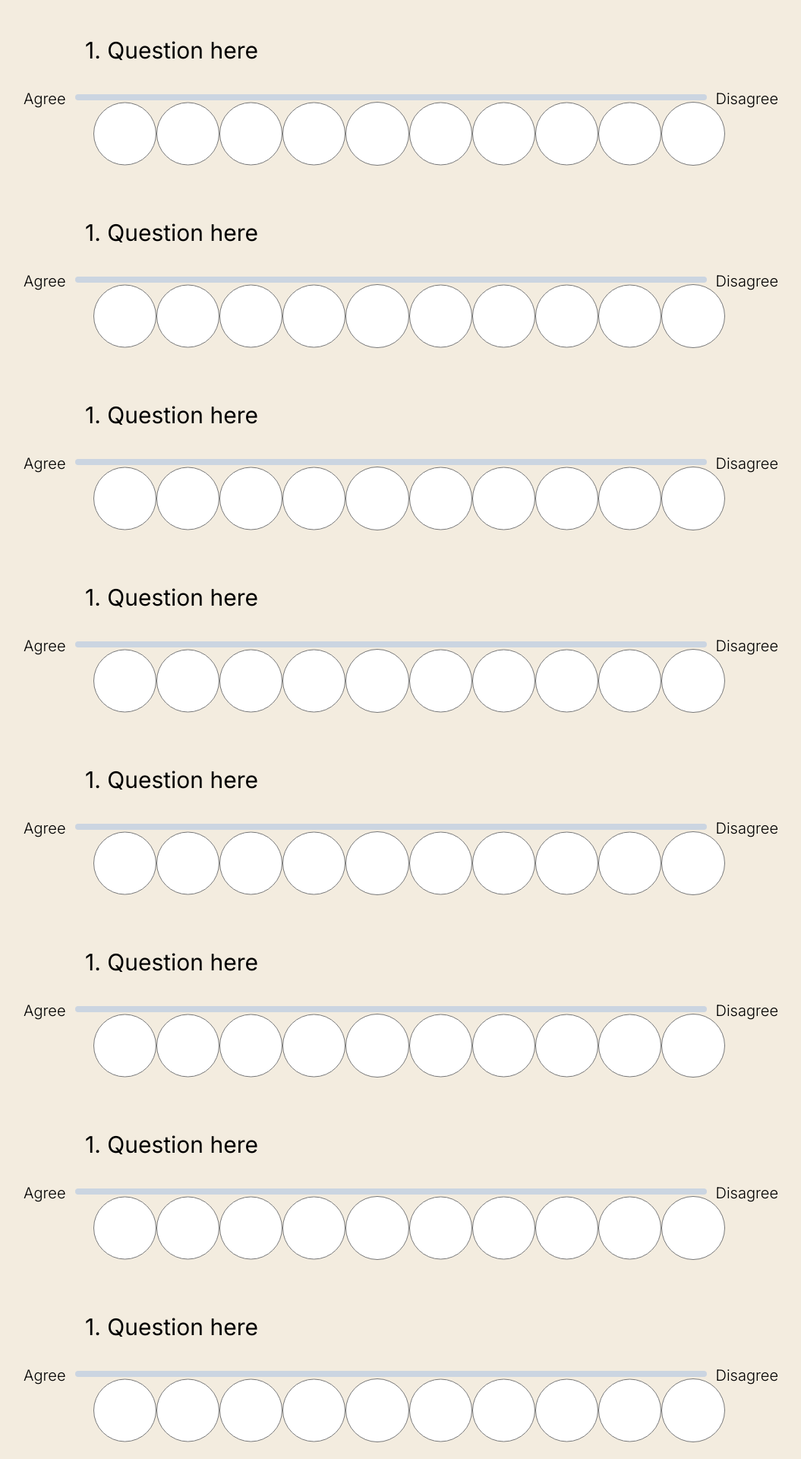
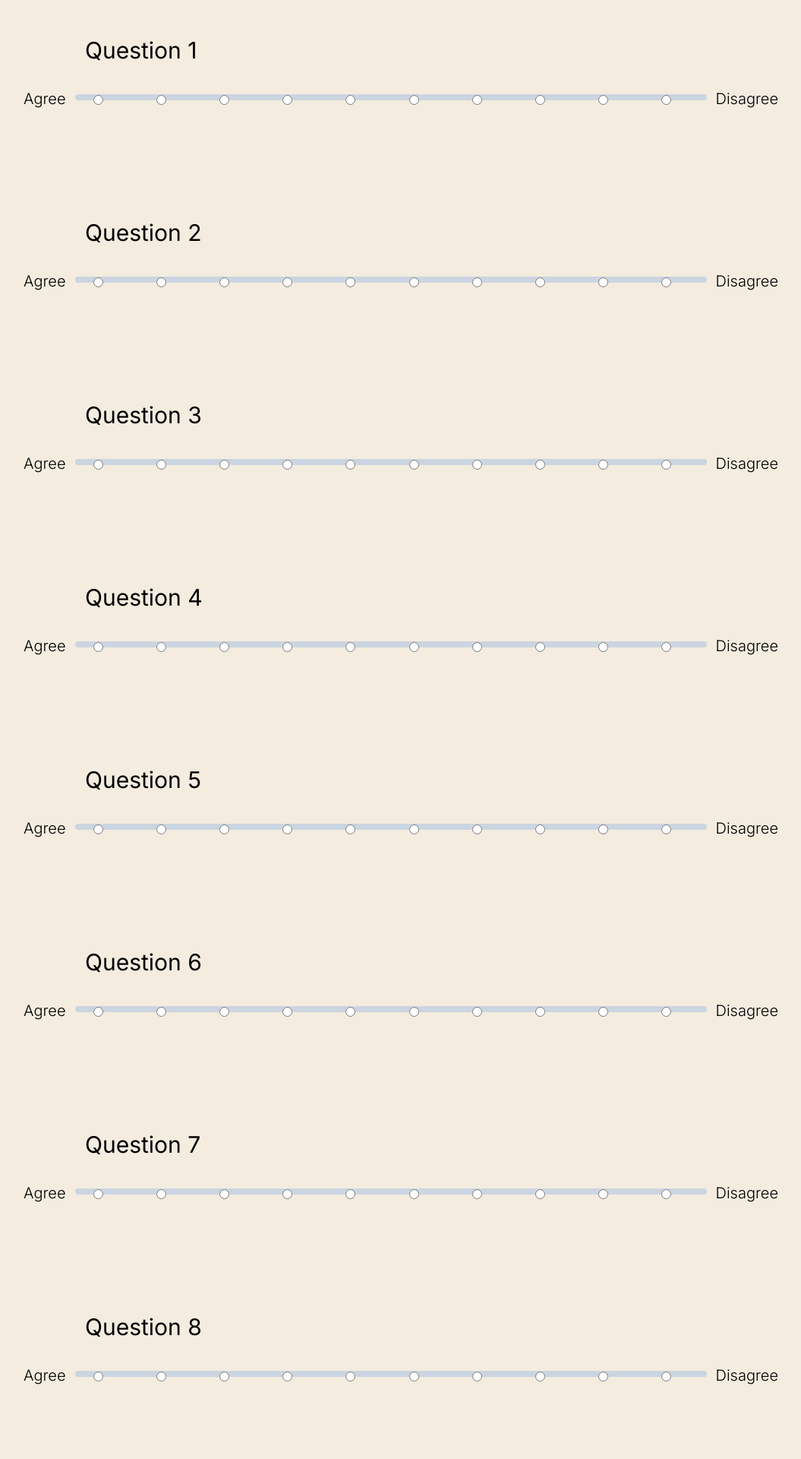
Before and after one commit to vaipos/Neuro-Guide, a Next.js app in the folder neuro-guide/: page /QuizForm in a window 1280 px wide. Shown: the part 560-2480 px from the top of the page at 76% size, without its empty margins (112-1167 px from the left). Built offline with nearby package versions, Linux system fonts and the light colour scheme.

Commit message:
Naomi: ReactHook Form for Questions

```diff
--- a/neuro-guide/app/NidhiComps/Questions.tsx
+++ b/neuro-guide/app/NidhiComps/Questions.tsx
@@ -1,26 +1,45 @@
-import React from 'react';
-import MiniCircles from './MiniCircles1';
-import MiniCircle2 from './MiniCircle2';
-import MiniCircle3 from './MiniCircle3';
-import MiniCircle4 from './MiniCircle4';
-import MiniCircle5 from './MiniCircle5';
-import MiniCircle7 from './MiniCircle7';
-import MiniCircle8 from './MiniCircle8';
-import MiniCircle9 from './MiniCircle9';
-import MiniCircle6 from './MiniCircle6';
-import MiniCircle10 from './MiniCircle10';
-
-
+import React, { useState } from 'react';
 
 const Questions = () => {
+  const [ratings, setRatings] = useState({
+    question1: null,
+    question2: null,
+    question3: null,
+    question4: null,
+    question5: null,
+    question6: null,
+    question7: null,
+    question8: null,
+  });
+
+  const handleRatingChange = (event: React.ChangeEvent<HTMLInputElement>, questionId: string) => {
+    setRatings({
+      ...ratings,
+      [questionId]: parseInt(event.target.value),
+    });
+  };
+
   return (
     <>
       <div className="my-36">
         <div className="mx-56">
-            <div className="text-left text-3xl">1. Question here</div>
+          <div className="text-left text-3xl">Question 1</div>
           <div className="flex justify-center my-8">
             <div className="font-light text-xl">Agree</div>
-                    <MiniCircles/>
+            <div className="rounded-full bg-slate-300 h-2 w-full my-2 mx-3 flex justify-between">
+              {[1, 2, 3, 4, 5, 6, 7, 8, 9, 10].map((rating) => (
+                <label key={rating} className="relative left-6 bottom-1 w-28 h-28">
+                  <input
+                    type="radio"
+                    name="question1"
+                    value={rating}
+                    checked={ratings.question1 === rating}
+                    onChange={(event) => handleRatingChange(event, 'question1')}
+                    className="text-blue-600 bg-gray-100 border-gray-300 focus:ring-blue-500 focus:ring-2 focus:ring-offset-gray-100 dark:bg-gray-700 dark:border-gray-600"
+                  />
+                </label>
+              ))}
+            </div>
             <div className="font-light text-xl">Disagree</div>
           </div>
         </div>
@@ -28,51 +47,23 @@ const Questions = () => {
 
       <div className="mb-36">
         <div className="mx-56">
-            <div className="text-left text-3xl">1. Question here</div>
+          <div className="text-left text-3xl">Question 2</div>
           <div className="flex justify-center my-8">
             <div className="font-light text-xl">Agree</div>
-                    <MiniCircle2/>
-                <div className="font-light text-xl">Disagree</div>
+            <div className="rounded-full bg-slate-300 h-2 w-full my-2 mx-3 flex justify-between">
+              {[1, 2, 3, 4, 5, 6, 7, 8, 9, 10].map((rating) => (
+                <label key={rating} className="relative left-6 bottom-1 w-28 h-28">
+                  <input
+                    type="radio"
+                    name="question2"
+                    value={rating}
+                    checked={ratings.question2 === rating}
+                    onChange={(event) => handleRatingChange(event, 'question2')}
+                    className="text-blue-600 bg-gray-100 border-gray-300 focus:ring-blue-500 focus:ring-2 focus:ring-offset-gray-100 dark:bg-gray-700 dark:border-gray-600"
+                  />
+                </label>
+              ))}
             </div>
-        </div>
-    </div>
-    <div className="mb-36">
-        <div className="mx-56">
-            <div className="text-left text-3xl">1. Question here</div>
-            <div className="flex justify-center my-8">
-                <div className="font-light text-xl">Agree</div>
-                    <MiniCircle3/>
-                <div className="font-light text-xl">Disagree</div>
-            </div>
-        </div>
-    </div>
-    <div className="mb-36">
-        <div className="mx-56">
-            <div className="text-left text-3xl">1. Question here</div>
-            <div className="flex justify-center my-8">
-                <div className="font-light text-xl">Agree</div>
-                    <MiniCircle4/>
-                <div className="font-light text-xl">Disagree</div>
-            </div>
-        </div>
-    </div>
-    <div className="mb-36">
-        <div className="mx-56">
-            <div className="text-left text-3xl">1. Question here</div>
-            <div className="flex justify-center my-8">
-                <div className="font-light text-xl">Agree</div>
-                    <MiniCircle5/>
-                <div className="font-light text-xl">Disagree</div>
-            </div>
-        </div>
-    </div>
-
-    <div className="my-36">
-        <div className="mx-56">
-            <div className="text-left text-3xl">1. Question here</div>
-            <div className="flex justify-center my-8">
-                <div className="font-light text-xl">Agree</div>
-                    <MiniCircle6/>
             <div className="font-light text-xl">Disagree</div>
           </div>
         </div>
@@ -80,26 +71,147 @@ const Questions = () => {
 
       <div className="mb-36">
         <div className="mx-56">
-            <div className="text-left text-3xl">1. Question here</div>
+          <div className="text-left text-3xl">Question 3</div>
           <div className="flex justify-center my-8">
             <div className="font-light text-xl">Agree</div>
-                    <MiniCircle7/>
+            <div className="rounded-full bg-slate-300 h-2 w-full my-2 mx-3 flex justify-between">
+              {[1, 2, 3, 4, 5, 6, 7, 8, 9, 10].map((rating) => (
+                <label key={rating} className="relative left-6 bottom-1 w-28 h-28">
+                  <input
+                    type="radio"
+                    name="question3"
+                    value={rating}
+                    checked={ratings.question3 === rating}
+                    onChange={(event) => handleRatingChange(event, 'question3')}
+                    className="text-blue-600 bg-gray-100 border-gray-300 focus:ring-blue-500 focus:ring-2 focus:ring-offset-gray-100 dark:bg-gray-700 dark:border-gray-600"
+                  />
+                </label>
+              ))}
+            </div>
             <div className="font-light text-xl">Disagree</div>
           </div>
         </div>
       </div>
+
       <div className="mb-36">
         <div className="mx-56">
-            <div className="text-left text-3xl">1. Question here</div>
+          <div className="text-left text-3xl">Question 4</div>
           <div className="flex justify-center my-8">
             <div className="font-light text-xl">Agree</div>
-                    <MiniCircle8/>
+            <div className="rounded-full bg-slate-300 h-2 w-full my-2 mx-3 flex justify-between">
+              {[1, 2, 3, 4, 5, 6, 7, 8, 9, 10].map((rating) => (
+                <label key={rating} className="relative left-6 bottom-1 w-28 h-28">
+                  <input
+                    type="radio"
+                    name="question4"
+                    value={rating}
+                    checked={ratings.question4 === rating}
+                    onChange={(event) => handleRatingChange(event, 'question4')}
+                    className="text-blue-600 bg-gray-100 border-gray-300 focus:ring-blue-500 focus:ring-2 focus:ring-offset-gray-100 dark:bg-gray-700 dark:border-gray-600"
+                  />
+                </label>
+              ))}
+            </div>
+            <div className="font-light text-xl">Disagree</div>
+          </div>
+        </div>
+      </div>
+
+      <div className="mb-36">
+        <div className="mx-56">
+          <div className="text-left text-3xl">Question 5</div>
+          <div className="flex justify-center my-8">
+            <div className="font-light text-xl">Agree</div>
+            <div className="rounded-full bg-slate-300 h-2 w-full my-2 mx-3 flex justify-between">
+              {[1, 2, 3, 4, 5, 6, 7, 8, 9, 10].map((rating) => (
+                <label key={rating} className="relative left-6 bottom-1 w-28 h-28">
+                  <input
+                    type="radio"
+                    name="question5"
+                    value={rating}
+                    checked={ratings.question5 === rating}
+                    onChange={(event) => handleRatingChange(event, 'question5')}
+                    className="text-blue-600 bg-gray-100 border-gray-300 focus:ring-blue-500 focus:ring-2 focus:ring-offset-gray-100 dark:bg-gray-700 dark:border-gray-600"
+                  />
+                </label>
+              ))}
+            </div>
+            <div className="font-light text-xl">Disagree</div>
+          </div>
+        </div>
+      </div>
+      <div className="my-36">
+  <div className="mx-56">
+    <div className="text-left text-3xl">Question 6</div>
+    <div className="flex justify-center my-8">
+      <div className="font-light text-xl">Agree</div>
+      <div className="rounded-full bg-slate-300 h-2 w-full my-2 mx-3 flex justify-between">
+        {[1, 2, 3, 4, 5, 6, 7, 8, 9, 10].map((rating) => (
+          <label key={rating} className="relative left-6 bottom-1 w-28 h-28">
+            <input
+              type="radio"
+              name="question6"
+              value={rating}
+              checked={ratings.question6 === rating}
+              onChange={(event) => handleRatingChange(event, 'question6')}
+              className="text-blue-600 bg-gray-100 border-gray-300 focus:ring-blue-500 focus:ring-2 focus:ring-offset-gray-100 dark:bg-gray-700 dark:border-gray-600"
+            />
+          </label>
+        ))}
+      </div>
+      <div className="font-light text-xl">Disagree</div>
+    </div>
+  </div>
+</div>
+
+<div className="mb-36">
+  <div className="mx-56">
+    <div className="text-left text-3xl">Question 7</div>
+    <div className="flex justify-center my-8">
+      <div className="font-light text-xl">Agree</div>
+      <div className="rounded-full bg-slate-300 h-2 w-full my-2 mx-3 flex justify-between">
+        {[1, 2, 3, 4, 5, 6, 7, 8, 9, 10].map((rating) => (
+          <label key={rating} className="relative left-6 bottom-1 w-28 h-28">
+            <input
+              type="radio"
+              name="question7"
+              value={rating}
+              checked={ratings.question7 === rating}
+              onChange={(event) => handleRatingChange(event, 'question7')}
+              className="text-blue-600 bg-gray-100 border-gray-300 focus:ring-blue-500 focus:ring-2 focus:ring-offset-gray-100 dark:bg-gray-700 dark:border-gray-600"
+            />
+          </label>
+        ))}
+      </div>
+      <div className="font-light text-xl">Disagree</div>
+    </div>
+  </div>
+</div>
+
+<div className="mb-36">
+  <div className="mx-56">
+    <div className="text-left text-3xl">Question 8</div>
+    <div className="flex justify-center my-8">
+      <div className="font-light text-xl">Agree</div>
+      <div className="rounded-full bg-slate-300 h-2 w-full my-2 mx-3 flex justify-between">
+        {[1, 2, 3, 4, 5, 6, 7, 8, 9, 10].map((rating) => (
+          <label key={rating} className="relative left-6 bottom-1 w-28 h-28">
+            <input
+              type="radio"
+              name="question8"
+              value={rating}
+              checked={ratings.question8 === rating}
+              onChange={(event) => handleRatingChange(event, 'question8')}
+              className="text-blue-600 bg-gray-100 border-gray-300 focus:ring-blue-500 focus:ring-2 focus:ring-offset-gray-100 dark:bg-gray-700 dark:border-gray-600"
+            />
+          </label>
+        ))}
+      </div>
       <div className="font-light text-xl">Disagree</div>
     </div>
   </div>
 </div>
       </>
-  )
+  );
               }
-
-export default Questions
+              export default Questions;
--- /dev/null
+++ b/package.json
@@ -0,0 +1,6 @@
+{
+  "dependencies": {
+    "prisma": "^5.3.1",
+    "zod": "^3.22.4"
+  }
+}
```
Also changed, not shown: 1 other file (tests, documents, lock files or other folders). Lines whose indentation alone changed are shown as unchanged.
